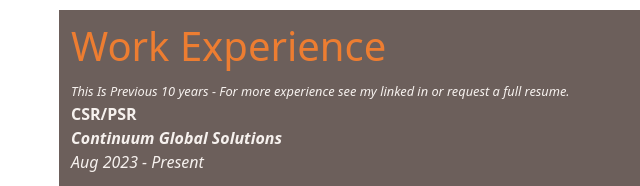
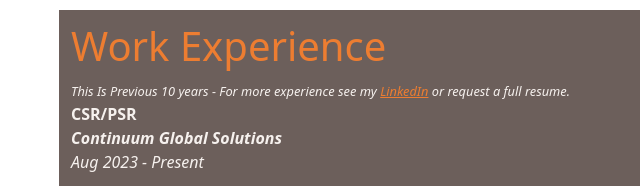
Before and after one commit to southplatte/billresume, a plain HTML site: page index.html in a window 1280 px wide. Shown: the part 1634-1820 px from the top of the page, 11-651 px from the left. Drawn offline with nearby package versions, Linux system fonts and the light colour scheme.

Commit message:
link changes

```diff
--- a/index.html
+++ b/index.html
@@ -90,7 +90,7 @@
         </div>
         <div class="container ct-bg" id="work-experience">
             <h2>Work Experience</h2>
-            <span style="font-size: .8em; font-style: italic;">This Is Previous 10 years - For more experience see my linked in or request a full resume.</span>
+            <span style="font-size: .8em; font-style: italic;">This Is Previous 10 years - For more experience see my <a href="https://www.linkedin.com/in/billynab/" target="_blank">LinkedIn</a> or request a full resume.</span>
             <p>
                 <b>CSR/PSR</b><br />
                 <b><i>Continuum Global Solutions</i></b><br />
```
